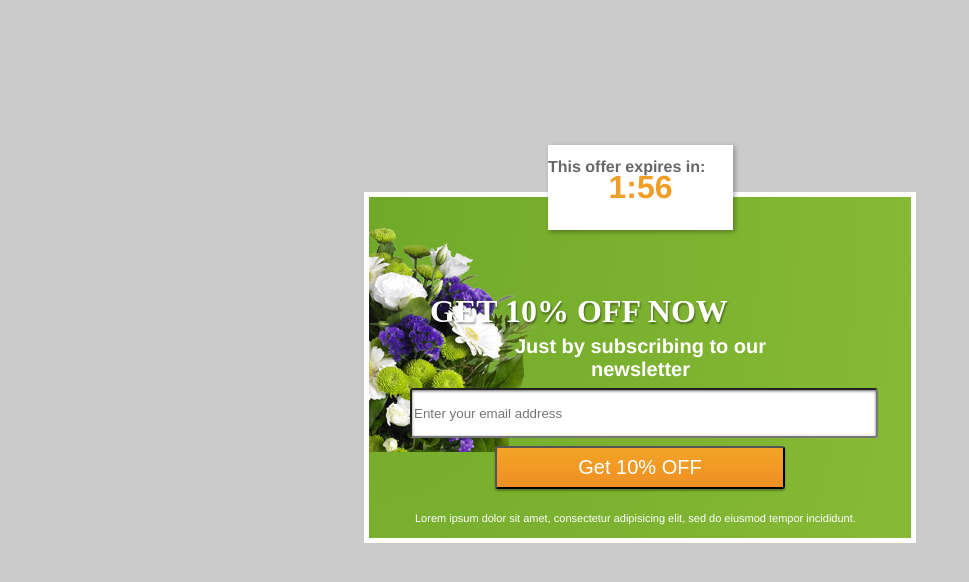
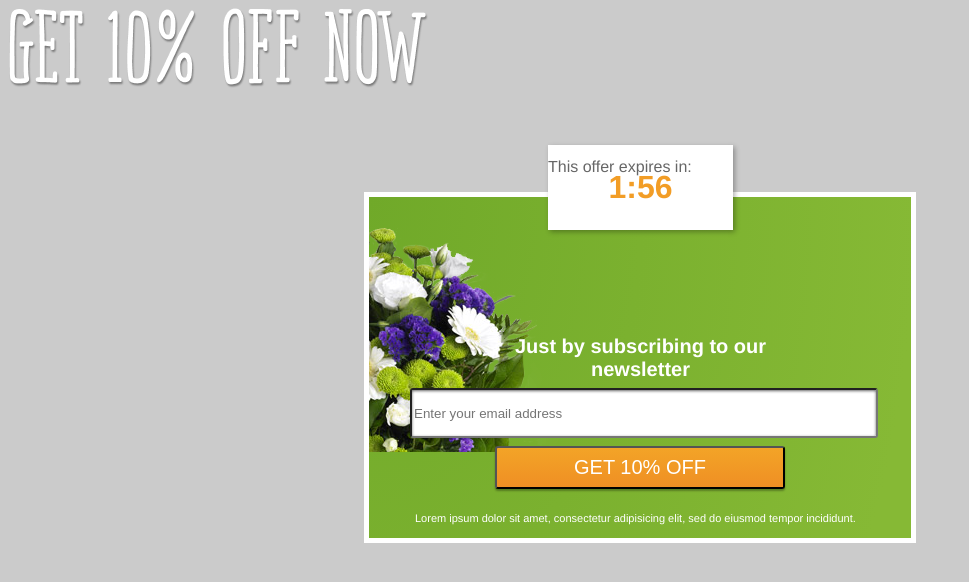
Before and after one commit to jordanwuuuu/interviewTask, a plain HTML site: page conversions.com/Q1/index.html in a window 1280 px wide. Shown: the whole page, without its empty margins (0-969 px from the left). Drawn offline with Linux system fonts and the light colour scheme.

Commit message:
font chnages

```diff
--- /dev/null
+++ b/conversions.com/Q1/components/timer.js
@@ -0,0 +1,15 @@
+function countdownTimer() {
+  let time = 120;
+  let count = setInterval(countdown, 1000);
+
+  function countdown() {
+    let min = Math.floor(time / 60);
+    let sec = time % 60;
+    count;
+    sec = sec < 10 ? "0" + sec : sec;
+    document.getElementById("timer").textContent = `${min}:${sec}`;
+    time--;
+    min == 0 && sec == 0 ? clearInterval(count) : count;
+  }
+}
+countdownTimer();
--- a/conversions.com/Q1/index.css
+++ b/conversions.com/Q1/index.css
@@ -3,6 +3,7 @@ body {
 }
 
 #timer {
+  font-family: Helvetica, sans-serif;
   color: #f29d26;
   align-items: center;
   text-align: center;
@@ -10,12 +11,10 @@ body {
   top: 185px;
 }
 
-#cv-lightbox {
+#expirationText {
   font-family: Helvetica;
-  /* background-color: white; */
-}
-
-#expirationText {
+  font-style: normal;
+  font-weight: normal;
   position: absolute;
   color: #666666;
   font-size: 16px;
@@ -70,17 +69,17 @@ body {
 }
 
 .textBox {
+  position: absolute;
 }
 
 .title {
-  position: absolute;
   width: 421px;
   height: 109px;
   left: 430px;
   top: 237px;
 
   font-family: "Soundtrack Bold";
-  font-size: 45vpx;
+  font-size: 45px;
   line-height: 111px;
   display: flex;
   align-items: flex-end;
@@ -92,19 +91,16 @@ body {
 }
 
 .subtitle {
-  position: absolute;
+  font-family: "Helvetica Neue";
   width: 311px;
   height: 25px;
   left: 485px;
   top: 339px;
-
-  font-family: "Helvetica Neue";
   font-size: 20px;
   line-height: 23px;
   display: flex;
   align-items: flex-end;
   text-align: center;
-
   color: #ffffff;
 }
 
@@ -118,6 +114,15 @@ button {
   top: 446px;
 
   background: linear-gradient(180deg, #f3a427 0%, #ef8f24 100%);
+  box-shadow: 0px 2px 2px rgba(0, 0, 0, 0.3);
+  border-radius: 3px;
+}
+
+button:hover {
+  color: white;
+  font-size: 20px;
+  width: 290px;
+  background: linear-gradient(180deg, #e79c25 0%, #e48822 100%);
   box-shadow: 0px 2px 2px rgba(0, 0, 0, 0.3);
   border-radius: 3px;
 }
--- a/conversions.com/Q1/index.html
+++ b/conversions.com/Q1/index.html
@@ -15,18 +15,22 @@
         <h1 id="timer"></h1>
       </div>
 
-      <h1 class="textBox title">GET 10% OFF NOW</h1>
+      <img src="./assets/GET 10% OFF NOW.png" alt="GET 10% OFF NOW" />
       <h2 class="textBox subtitle">Just by subscribing to our newsletter</h2>
 
-      <input type="text" class="emailField" placeholder="Enter your email address" />
+      <input
+        type="text"
+        class="emailField"
+        placeholder="Enter your email address"
+      />
       <br />
-      <button class="textBox">Get 10% OFF</button>
+      <button id="CTA" class="textBox">GET 10% OFF</button>
       <p class="textBox tAndCs">
         Lorem ipsum dolor sit amet, consectetur adipisicing elit, sed do eiusmod
         tempor incididunt.
       </p>
     </div>
-    <script src="timer.js"></script>
+    <script src="./components/timer.js"></script>
   </body>
   <footer></footer>
 </html>
```
Also changed, not shown: conversions.com/Q1/assets/GET 10% OFF NOW.png (added), conversions.com/Q1/assets/Pragmatica-ExtraLight.woff (added), 4 other files.
